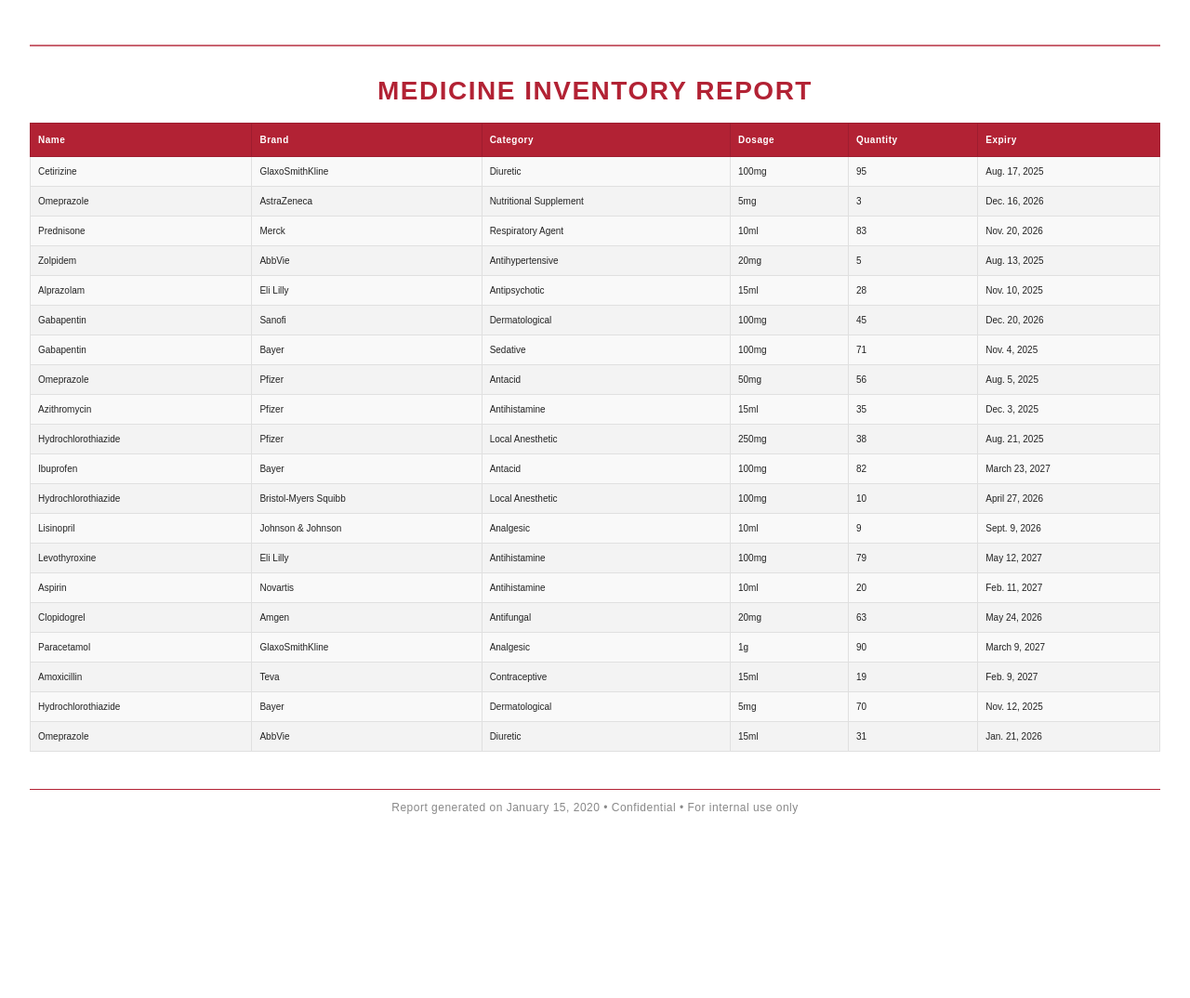
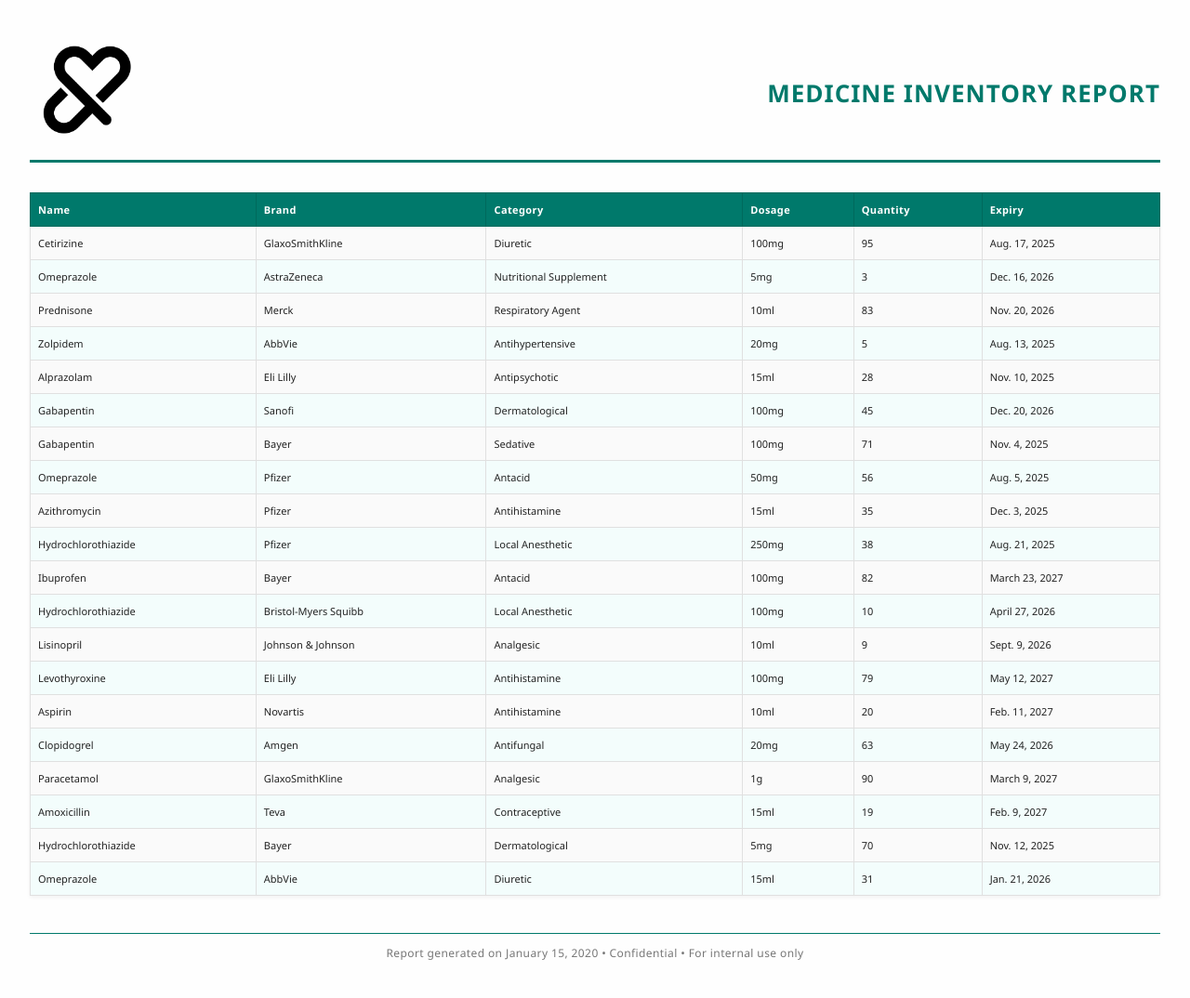
Before and after one commit to YOOSUF-HUB/Smart-Pharmacy-System, a Django app: template templates/Medicine_inventory/medicine_pdf.html in a window 1280 px wide. Shown: the whole page at 93% size. Before the commit the page ends 876 px from the top, so only its background shows below. Run offline with Django 5.2, Linux system fonts and the light colour scheme; data comes from the database, SQL or seed files in the repository; both versions use the stored data as it was after the commit; tables that the repository leaves empty hold one stand-in row (values such as "Sample post"); the template is opened without the code that fills it: values that come from a table or form of the project are taken from there, most other values are stand-ins (such as "Sample title", 1, 10 or a date in 2020).

Commit message:
Refactor code structure for improved readability and maintainability

```diff
--- a/templates/Medicine_inventory/medicine_pdf.html
+++ b/templates/Medicine_inventory/medicine_pdf.html
@@ -5,60 +5,68 @@
     <title>Medicine Inventory Report</title>
     <style>
         body {
-            font-family: "Arial", "Helvetica Neue", Helvetica, sans-serif;
-            margin: 48px 32px;
+            font-family: "Segoe UI", "Arial", sans-serif;
+            margin: 40px 32px;
+            background: #fefefe;
             color: #222;
-            background: #fff;
         }
 
-        .header-line {
-            border-bottom: 2px solid #b22234;
-            margin-bottom: 32px;
-            opacity: 0.7;
+        .header {
+            display: flex;
+            justify-content: space-between;
+            align-items: center;
+            margin-bottom: 24px;
+            padding-bottom: 12px;
+            border-bottom: 3px solid #00796b;
         }
 
-        h2 {
-            text-align: center;
-            font-size: 28px;
-            margin-bottom: 18px;
-            color: #b22234;
+        .logo {
+            width: 120px;
+            height: auto;
+        }
+
+        .report-title {
+            text-align: right;
+            font-size: 26px;
+            color: #00796b;
             text-transform: uppercase;
-            letter-spacing: 1.5px;
             font-weight: 700;
+            letter-spacing: 1px;
         }
 
         table {
             width: 100%;
             border-collapse: collapse;
-            font-size: 10px;
-            margin-bottom: 32px;
+            font-size: 11px;
+            margin-top: 32px;
+            box-shadow: 0 2px 4px rgba(0, 0, 0, 0.05);
         }
 
         thead th {
-            background-color: #b22234;
+            background-color: #00796b;
             color: #fff;
-            padding: 12px 8px;
-            border: 1px solid #9e1d2f;
+            padding: 10px 8px;
+            border: 1px solid #00695c;
             text-align: left;
             font-weight: 600;
-            letter-spacing: 0.5px;
+            letter-spacing: 0.4px;
         }
 
         tbody td {
             padding: 10px 8px;
             border: 1px solid #e0e0e0;
-            background-color: #f9f9f9;
+            background-color: #fafafa;
         }
 
         tbody tr:nth-child(even) td {
-            background-color: #f3f3f3;
+            background-color: #f3fdfc;
         }
 
         tfoot td {
             border: none;
-            padding-top: 18px;
+            padding-top: 16px;
             font-size: 12px;
-            color: #888;
+            color: #555;
             text-align: right;
         }
 
@@ -66,16 +74,22 @@
             margin-top: 40px;
             font-size: 12px;
             text-align: center;
-            color: #888;
-            border-top: 1px solid #b22234;
+            color: #777;
+            border-top: 1px solid #00796b;
             padding-top: 12px;
-            letter-spacing: 0.5px;
+            letter-spacing: 0.4px;
         }
     </style>
 </head>
 <body>
-    <div class="header-line"></div>
-    <h2>Medicine Inventory Report</h2>
+    <div class="header">
+        <!-- 🔽 Place your logo image here -->
+        <img src="MediSyn_Logo/3.png" alt="Pharmacy Logo" class="logo">
+        <div class="report-title">
+            Medicine Inventory Report
+        </div>
+    </div>
+
     <table>
         <thead>
             <tr>
@@ -100,6 +114,7 @@
             {% endfor %}
         </tbody>
     </table>
+
     <div class="footer">
         Report generated on {{ now|date:"F d, Y" }} &bull; Confidential &bull; For internal use only
     </div>
--- a/templates/Medicine_inventory/view_medicine.html
+++ b/templates/Medicine_inventory/view_medicine.html
@@ -135,6 +135,8 @@
           <p><strong class="font-medium text-slate-700">Brand:</strong> {{ med.brand }}</p>
           <p><strong class="font-medium text-slate-700">Category:</strong> {{ med.category }}</p>
           <p><strong class="font-medium text-slate-700">Dosage:</strong> {{ med.dosage }}</p>
+          <p><strong class="font-medium text-slate-700">Cost:</strong> Rs. {{ med.cost_price }}</p>
+          <p><strong class="font-medium text-slate-700">Selling:</strong> Rs. {{ med.selling_price }}</p>
           <p class="font-medium text-base text-slate-800 mt-1"><strong>Type:</strong> {{ med.get_medicine_type_display }}</p>
           <p class="font-medium text-base text-slate-800 mt-1"><strong>Quantity in Stock:</strong> {{ med.quantity_in_stock }}</p>
         </div>
```
Also changed, not shown: templates/Medicine_inventory/med_inventory_dash.html (+15 -9 lines), db.sqlite3, static/MediSyn_Logo/1.png (added), static/MediSyn_Logo/2.png (added), static/MediSyn_Logo/3.png (added), static/MediSyn_Logo/4.png (added), static/MediSyn_Name/1.png (added), static/MediSyn_Name/2.png (added), static/MediSyn_Name/3.png (added), static/MediSyn_Name/4.png (added), static/MediSyn_Name/5.png (added), static/MediSyn_Name/6.png (added), static/MediSyn_Name/7.png (added), static/MediSyn_Name/8.png (added), 1 other file.
